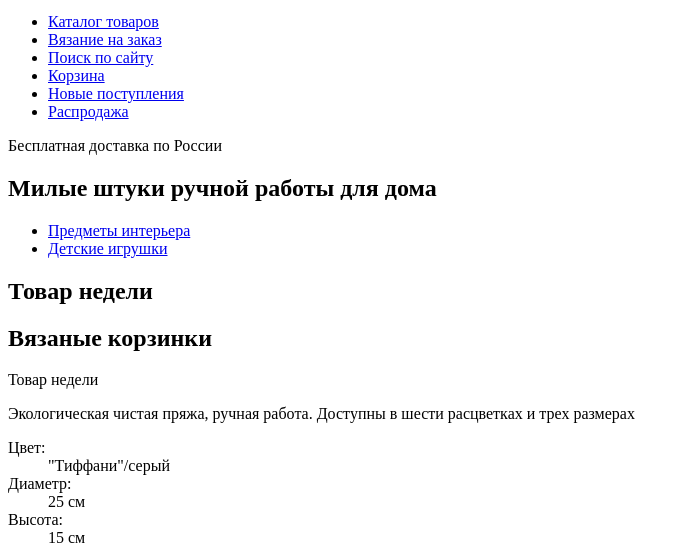
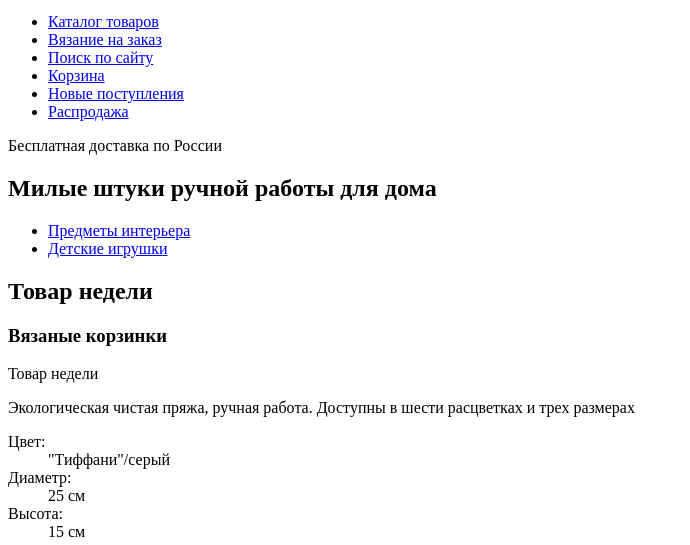
Before and after one commit to ddlein/1347475-mishka-21, a website: page source/index.html in a window 1280 px wide. Shown: the part 258-803 px from the top of the page, without its empty margins (0-690 px from the left). Drawn offline with Linux system fonts and the light colour scheme.

Commit message:
Главная страница

```diff
--- a/source/index.html
+++ b/source/index.html
@@ -57,7 +57,7 @@
     <section class="item-of-day">
       <h2 class="vivisually-hidden">Товар недели</h2>
       <div class="item-of-day__wrapper">
-        <h2 class="item-of-day__title">Вязаные корзинки</h2>
+        <h3 class="item-of-day__title">Вязаные корзинки</h3>
         <p class="item-of-day__sale">Товар недели</p>
         <p class="item-of-day__about">
           Экологическая чистая пряжа, ручная работа. Доступны в шести расцветках и трех размерах
```
